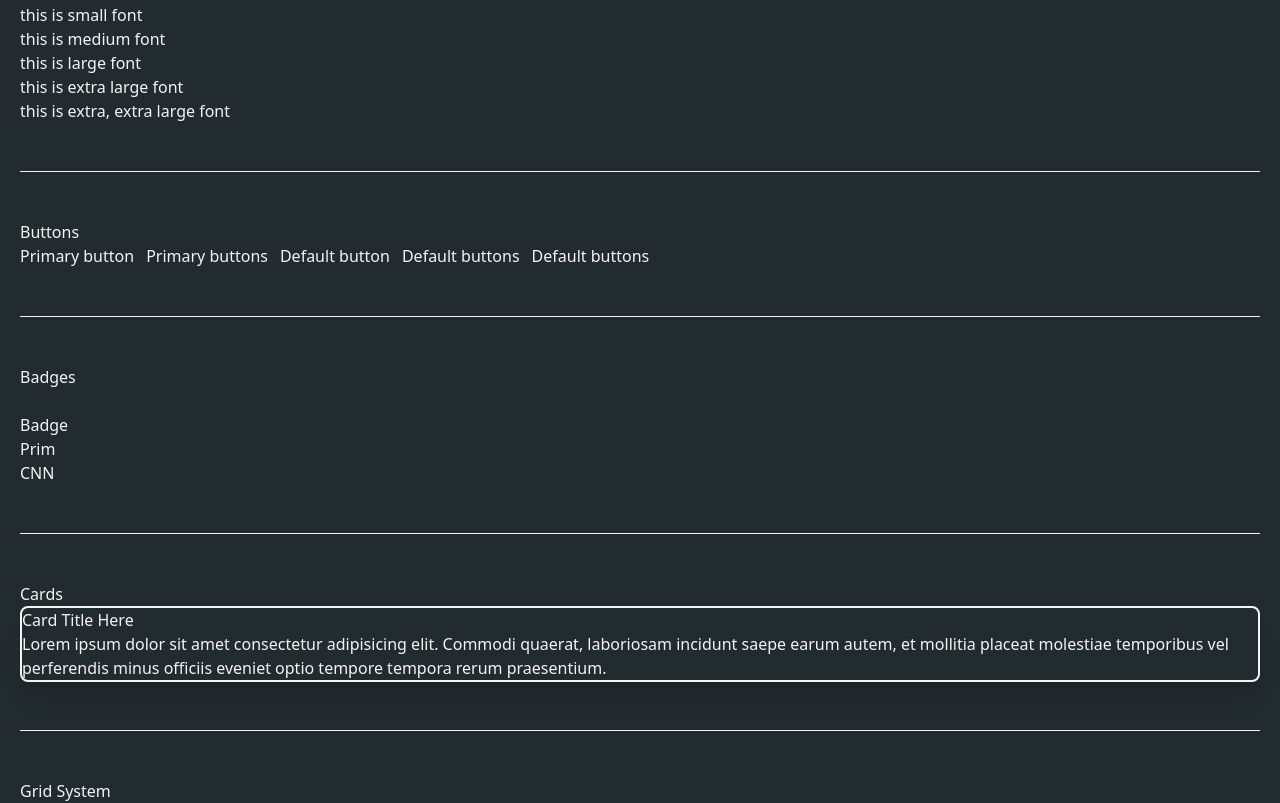
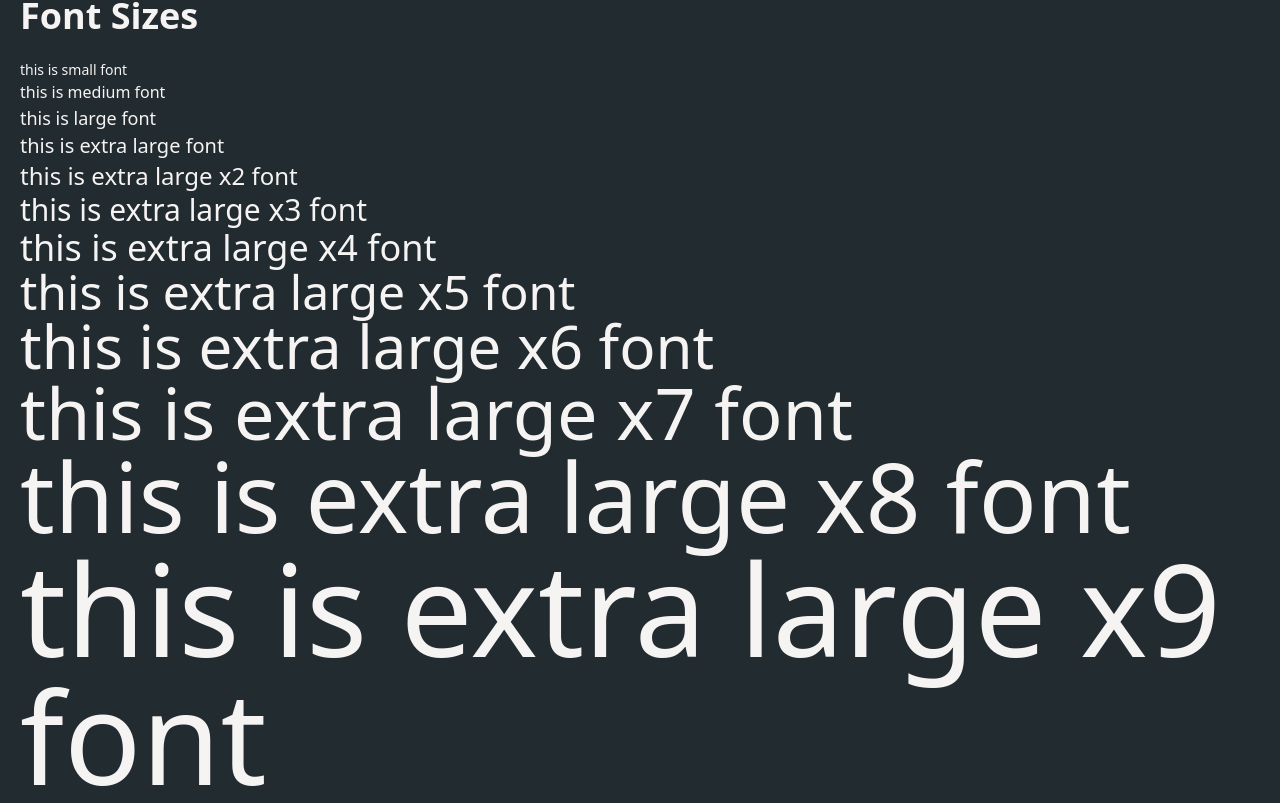
Before and after one commit to israel33P/cnn_pilot_edge, a Vue app: page /style-guide in a window 1280 px wide. Shown: the part 317-1120 px from the top of the page. Built offline with nearby package versions, Linux system fonts and the light colour scheme.

Commit message:
update most elements from sass to tailwindcss missing buttons, fixing the grid and deleting the old sass files

```diff
--- a/src/assets/styles/style.css
+++ b/src/assets/styles/style.css
@@ -18,7 +18,8 @@
   --spacing: 0.75rem;
 }
 
-@layer components {
+@layer base {
+  /* boilerplate */
   html {
     box-sizing: border-box;
     font-size: 100%;
@@ -35,11 +36,63 @@
     background-color: var(--color-is-dark-m);
     color: var(--color-is-light-m);
   }
+  /* typography */
+  h1,
+  h2,
+  h3,
+  h4,
+  h5,
+  h6 {
+      font-weight: 700;
+      line-height: 1.1;
+      margin-top: 0;
+  }
+  h1 {@apply text-5xl}
+  h2 {@apply text-4xl}
+  h3 {@apply text-2xl}
+  h4 {@apply text-xl}
+  h5 {@apply text-lg}
 
+  p {
+      margin-top: 0;
+  }
+
+  ul {
+      padding: 0;
+      list-style-type: none;
+  }
+
+  hr {
+      border: 0;
+      border-top: 2px solid #efefef;
+  }
+
+  a,
+  a:visited,
+  a:active {
+      text-decoration: none;
+  }
+}
+
+@layer components {
   .flex-layout {
     @apply w-full flex items-center place-content-between box-border
   }
+  /* card */
   .card {
-    @apply block p-0 border-2 border-solid border-is-light-m shadow-xl rounded-lg
+    @apply block p-1 border-2 border-solid border-is-light-m shadow-xl rounded-lg
+  }
+  .card .card-title {
+    @apply text-2xl pb-0.5 font-bold
+  }
+  .card .card-body {
+    @apply text-base
+  }
+  .card .card-body a {
+    @apply underline
+  }
+  /* badge */
+  .badge {
+    @apply rounded-4xl py-0.5 px-1 text-xs font-normal
   }
 }
--- a/src/views/StyleView.vue
+++ b/src/views/StyleView.vue
@@ -5,7 +5,7 @@
 <template>
   <NavBar title="STYLE GUIDE"></NavBar>
   <div class="w-full max-w-[1600px] mb-0 mt-2 mx-auto pb-0 pt-[55px] px-[20px] box-border">
-    <h2>Colors</h2>
+    <h2 class="mb-2">Colors</h2>
     <span class="text-primary">text-primary</span> |
     <span class="text-secondary">text-secondary</span> |
     <span class="text-tertiary">text-tertiary</span> |
@@ -29,16 +29,23 @@
     <hr class="mt-4 mb-4">
 
     <h2 class="mb-2">Font Sizes</h2>
-    <div class="font-sm">this is small font</div>
-    <div class="font-md">this is medium font</div>
-    <div class="font-lg">this is large font</div>
-    <div class="font-xl">this is extra large font</div>
-    <div class="font-xll">this is extra, extra large font</div>
+    <div class="text-sm">this is small font</div>
+    <div class="text-base">this is medium font</div>
+    <div class="text-lg">this is large font</div>
+    <div class="text-xl">this is extra large font</div>
+    <div class="text-2xl">this is extra large x2 font</div>
+    <div class="text-3xl">this is extra large x3 font</div>
+    <div class="text-4xl">this is extra large x4 font</div>
+    <div class="text-5xl">this is extra large x5 font</div>
+    <div class="text-6xl">this is extra large x6 font</div>
+    <div class="text-7xl">this is extra large x7 font</div>
+    <div class="text-8xl">this is extra large x8 font</div>
+    <div class="text-9xl">this is extra large x9 font</div>
 
     <hr class="mt-4 mb-4">
 
 
-    <h2>Buttons</h2>
+    <h2 class="mb-2">Buttons</h2>
     <div class="row">
       <button class="btn-primary mr-1">Primary button</button>
       <button class="btn-outline-primary mr-1">Primary buttons</button>
@@ -50,15 +57,15 @@
     <hr class="mt-4 mb-4">
 
     <h2 class="mb-2">Badges</h2>
-    <div class="row">
-      <div class="badge">Badge</div>
-      <div class="badge-primary">Prim</div>
-      <div class="badge-cnn">CNN</div>
+    <div class="flex flex-row">
+      <div class="badge bg-neutral-300 text-neutral-700">Badge</div>
+      <div class="badge bg-primary text-is-dark">Prim</div>
+      <div class="badge bg-cnn">CNN</div>
     </div>
 
     <hr class="mt-4 mb-4">
 
-    <h2>Cards</h2>
+    <h2 class="mb-2">Cards</h2>
     <div class="card">
       <h1 class="card-title">Card Title Here</h1>
       <p class="card-body">Lorem ipsum dolor sit amet consectetur adipisicing elit. Commodi quaerat, laboriosam incidunt saepe earum autem,
```
